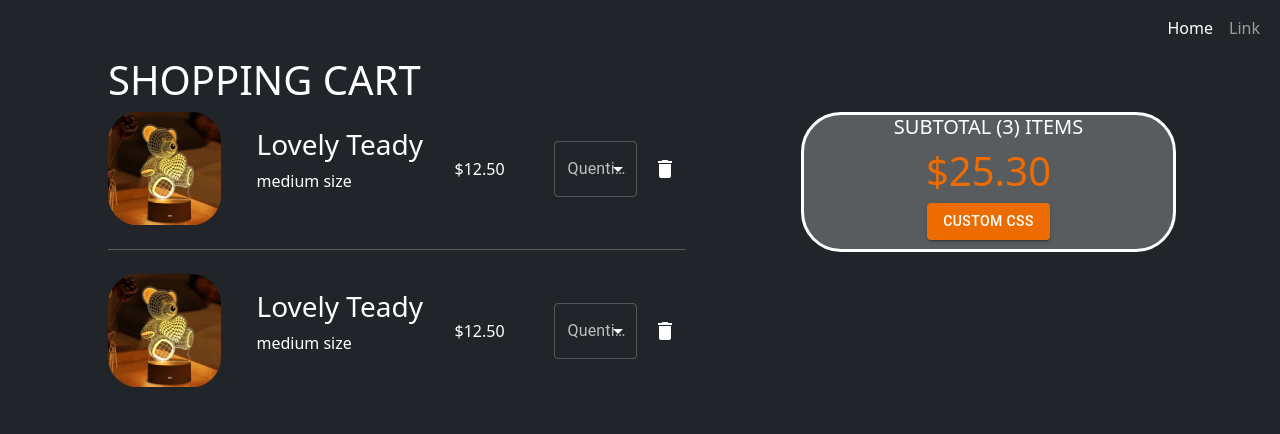
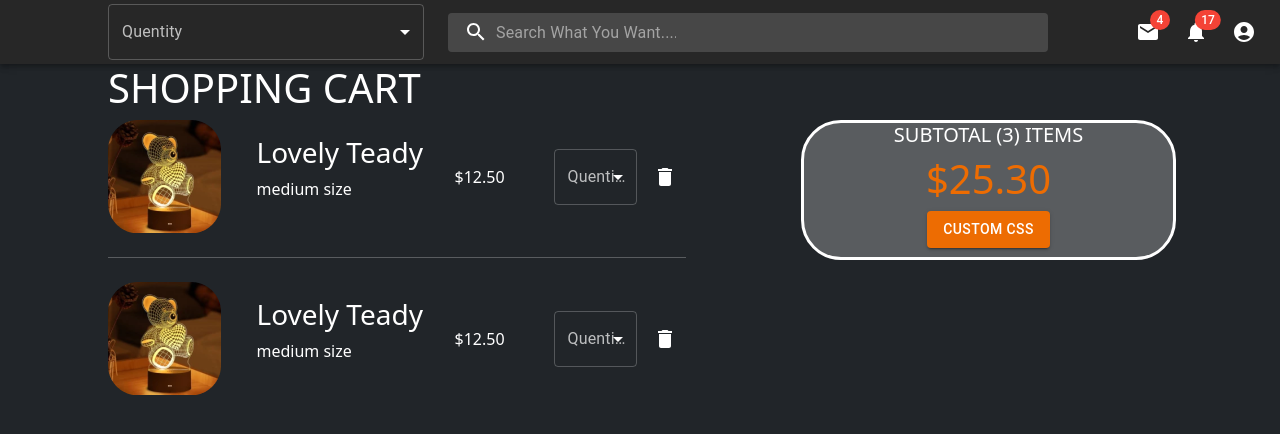
Before and after one commit to Emart-Ecommerce-Sem4/E-Mart-Frontend, a React (Create React App) app: page /shopping-cart in a window 1280 px wide. Shown: the top 434 px of the page. Built offline with nearby package versions, Linux system fonts and the light colour scheme.

Commit message:
navbar added half

```diff
--- /dev/null
+++ b/src/components/HomeNavBar/index.jsx
@@ -0,0 +1,249 @@
+import * as React from 'react';
+import { styled, alpha } from '@mui/material/styles';
+import AppBar from '@mui/material/AppBar';
+import Box from '@mui/material/Box';
+import Toolbar from '@mui/material/Toolbar';
+import IconButton from '@mui/material/IconButton';
+import Typography from '@mui/material/Typography';
+import InputBase from '@mui/material/InputBase';
+import Badge from '@mui/material/Badge';
+import MenuItem from '@mui/material/MenuItem';
+import Menu from '@mui/material/Menu';
+import SearchIcon from '@mui/icons-material/Search';
+import AccountCircle from '@mui/icons-material/AccountCircle';
+import MailIcon from '@mui/icons-material/Mail';
+import NotificationsIcon from '@mui/icons-material/Notifications';
+import MoreIcon from '@mui/icons-material/MoreVert';
+import { FormControl, InputLabel , Select} from '@mui/material';
+
+const Search = styled('div')(({ theme }) => ({
+  position: 'relative',
+  borderRadius: theme.shape.borderRadius,
+  backgroundColor: alpha(theme.palette.common.white, 0.15),
+  '&:hover': {
+    backgroundColor: alpha(theme.palette.common.white, 0.25),
+  },
+  marginRight: theme.spacing(2),
+  marginLeft: 0,
+  width: '100%',
+  [theme.breakpoints.up('sm')]: {
+    marginLeft: theme.spacing(3),
+    width: '600px',
+  },
+}));
+
+const SearchIconWrapper = styled('div')(({ theme }) => ({
+  padding: theme.spacing(0, 2),
+  height: '100%',
+  position: 'absolute',
+  pointerEvents: 'none',
+  display: 'flex',
+  alignItems: 'center',
+  justifyContent: 'center',
+}));
+
+const StyledInputBase = styled(InputBase)(({ theme }) => ({
+  color: 'inherit',
+  '& .MuiInputBase-input': {
+    padding: theme.spacing(1, 1, 1, 0),
+    // vertical padding + font size from searchIcon
+    paddingLeft: `calc(1em + ${theme.spacing(4)})`,
+    transition: theme.transitions.create('width'),
+    width: '100%',
+    [theme.breakpoints.up('md')]: {
+      width: '20ch',
+    },
+  },
+}));
+
+export default function PrimarySearchAppBar() {
+  const [anchorEl, setAnchorEl] = React.useState(null);
+  const [mobileMoreAnchorEl, setMobileMoreAnchorEl] = React.useState(null);
+
+  const isMenuOpen = Boolean(anchorEl);
+  const isMobileMenuOpen = Boolean(mobileMoreAnchorEl);
+
+  const handleProfileMenuOpen = (event) => {
+    setAnchorEl(event.currentTarget);
+  };
+
+  const handleMobileMenuClose = () => {
+    setMobileMoreAnchorEl(null);
+  };
+
+  const handleMenuClose = () => {
+    setAnchorEl(null);
+    handleMobileMenuClose();
+  };
+
+  const handleMobileMenuOpen = (event) => {
+    setMobileMoreAnchorEl(event.currentTarget);
+  };
+
+  const menuId = 'primary-search-account-menu';
+  const renderMenu = (
+    <Menu
+      anchorEl={anchorEl}
+      anchorOrigin={{
+        vertical: 'top',
+        horizontal: 'right',
+      }}
+      id={menuId}
+      keepMounted
+      transformOrigin={{
+        vertical: 'top',
+        horizontal: 'right',
+      }}
+      open={isMenuOpen}
+      onClose={handleMenuClose}
+    >
+      <MenuItem onClick={handleMenuClose}>Profile</MenuItem>
+      <MenuItem onClick={handleMenuClose}>My account</MenuItem>
+    </Menu>
+  );
+
+  const mobileMenuId = 'primary-search-account-menu-mobile';
+  const renderMobileMenu = (
+    <Menu
+      anchorEl={mobileMoreAnchorEl}
+      anchorOrigin={{
+        vertical: 'top',
+        horizontal: 'right',
+      }}
+      id={mobileMenuId}
+      keepMounted
+      transformOrigin={{
+        vertical: 'top',
+        horizontal: 'right',
+      }}
+      open={isMobileMenuOpen}
+      onClose={handleMobileMenuClose}
+    >
+      <MenuItem>
+        <IconButton size="large" aria-label="show 4 new mails" color="inherit">
+          <Badge badgeContent={4} color="error">
+            <MailIcon />
+          </Badge>
+        </IconButton>
+        <p>Messages</p>
+      </MenuItem>
+      <MenuItem>
+        <IconButton
+          size="large"
+          aria-label="show 17 new notifications"
+          color="inherit"
+        >
+          <Badge badgeContent={17} color="error">
+            <NotificationsIcon />
+          </Badge>
+        </IconButton>
+        <p>Notifications</p>
+      </MenuItem>
+      <MenuItem onClick={handleProfileMenuOpen}>
+        <IconButton
+          size="large"
+          aria-label="account of current user"
+          aria-controls="primary-search-account-menu"
+          aria-haspopup="true"
+          color="inherit"
+        >
+          <AccountCircle />
+        </IconButton>
+        <p>Profile</p>
+      </MenuItem>
+    </Menu>
+  );
+
+  return (
+    <Box sx={{ flexGrow: 1 }}>
+      <AppBar position="static">
+        <Toolbar>
+          {/* <IconButton
+            size="large"
+            edge="start"
+            color="inherit"
+            aria-label="open drawer"
+            sx={{ mr: 2 }}
+          >
+            <MenuIcon />
+          </IconButton> */}
+
+            <Box sx={{ minWidth: '400px' , paddingLeft : '84px' }}>
+                <FormControl fullWidth >
+                    <InputLabel id="demo-simple-select-label">Quentity</InputLabel>
+                    <Select
+                    labelId="demo-simple-select-label"
+                    id="demo-simple-select"
+                    label="Quentity"
+                    >
+                    <MenuItem value={1}>1</MenuItem>
+                    <MenuItem value={2}>2</MenuItem>
+                    <MenuItem value={3}>3</MenuItem>
+                    <MenuItem value={4}>4</MenuItem>
+                    <MenuItem value={5}>5</MenuItem>
+                    <MenuItem value={6}>6</MenuItem>
+                    <MenuItem value={7}>7</MenuItem>
+                    <MenuItem value={8}>8</MenuItem>
+                    <MenuItem value={9}>9</MenuItem>
+                    <MenuItem value={10}>10</MenuItem>
+                    <MenuItem value={11}>11</MenuItem>
+                    <MenuItem value={12}>12</MenuItem>
+                    </Select>
+                </FormControl>
+            </Box>
+          <Search>
+            <SearchIconWrapper>
+              <SearchIcon />
+            </SearchIconWrapper>
+            <StyledInputBase
+              placeholder="Search What You Want...."
+              inputProps={{ 'aria-label': 'search' }}
+            />
+          </Search>
+          <Box sx={{ flexGrow: 1 }} />
+          <Box sx={{ display: { xs: 'none', md: 'flex' } }}>
+            <IconButton size="large" aria-label="show 4 new mails" color="inherit">
+              <Badge badgeContent={4} color="error">
+                <MailIcon />
+              </Badge>
+            </IconButton>
+            <IconButton
+              size="large"
+              aria-label="show 17 new notifications"
+              color="inherit"
+            >
+              <Badge badgeContent={17} color="error">
+                <NotificationsIcon />
+              </Badge>
+            </IconButton>
+            <IconButton
+              size="large"
+              edge="end"
+              aria-label="account of current user"
+              aria-controls={menuId}
+              aria-haspopup="true"
+              onClick={handleProfileMenuOpen}
+              color="inherit"
+            >
+              <AccountCircle />
+            </IconButton>
+          </Box>
+          <Box sx={{ display: { xs: 'flex', md: 'none' } }}>
+            <IconButton
+              size="large"
+              aria-label="show more"
+              aria-controls={mobileMenuId}
+              aria-haspopup="true"
+              onClick={handleMobileMenuOpen}
+              color="inherit"
+            >
+              <MoreIcon />
+            </IconButton>
+          </Box>
+        </Toolbar>
+      </AppBar>
+      {renderMobileMenu}
+      {renderMenu}
+    </Box>
+  );
+}
--- a/src/pages/shopping-cart/index.jsx
+++ b/src/pages/shopping-cart/index.jsx
@@ -1,6 +1,6 @@
-import { Grid, ListItem,  FormControl, InputLabel , MenuItem , Box , Select  } from '@mui/material';
+import { Grid, FormControl, InputLabel , MenuItem , Box , Select  } from '@mui/material';
 import React from 'react';
-import SignNavBar from '../../components/SignNavBar';
+import HomeNavBar from '../../components/HomeNavBar';
 import { ThemeProvider, createTheme } from '@mui/material/styles';
 import DeleteIcon from '@mui/icons-material/Delete';
 import Divider from '@mui/material/Divider';
@@ -33,7 +33,7 @@ export default function ShoppingCart() {
     <ThemeProvider theme={darkTheme}>
       <div class = "bg-dark text-white" style={{minHeight : '1080px'}}>
         <div>
-          <SignNavBar />
+          <HomeNavBar />
         </div>
         <div style={{paddingLeft : '108px'}}>
           <h1>SHOPPING CART</h1>
```
